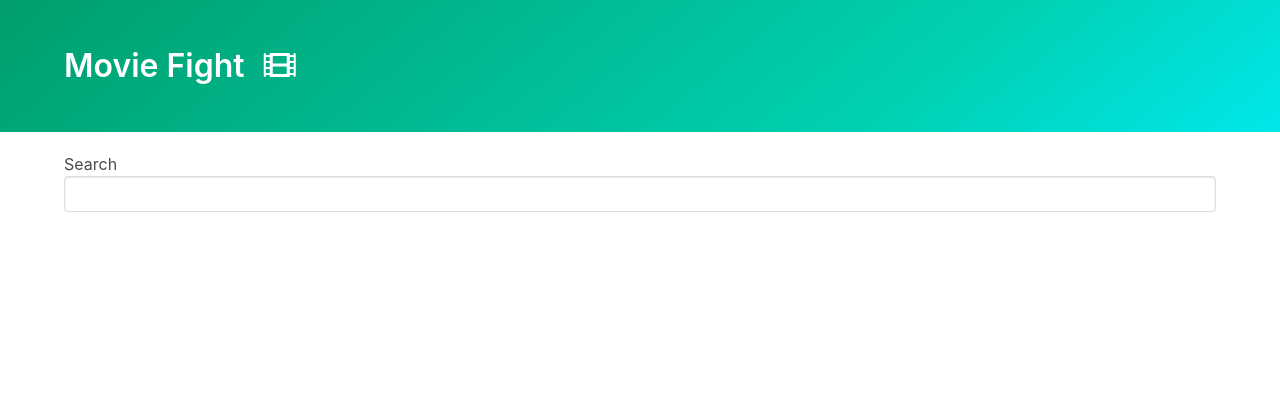
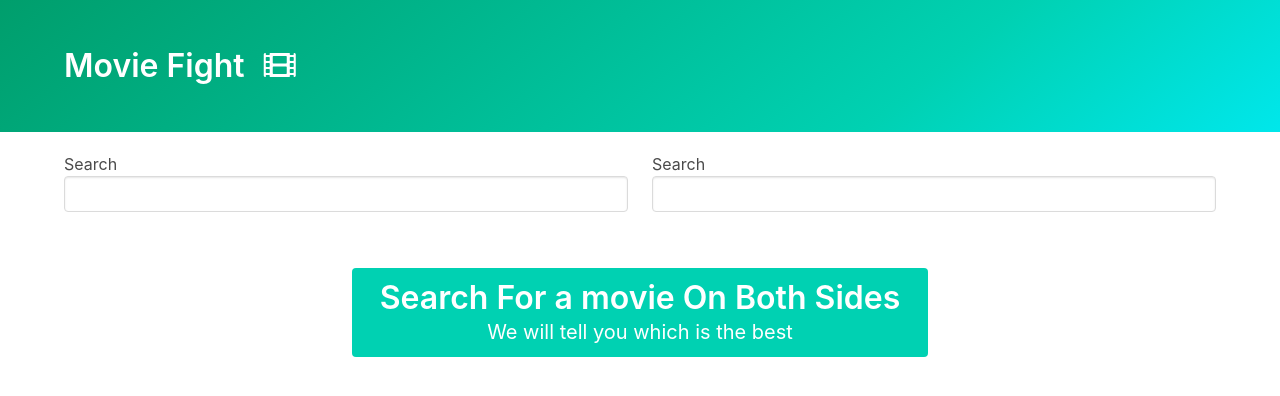
Before and after one commit to Ujjawal-Anand/udemy, a plain HTML site: page javascript/movieFight/index.html in a window 1280 px wide. Drawn offline with nearby package versions, Linux system fonts and the light colour scheme.

Commit message:
completed search of two movies

```diff
--- a/javascript/movieFight/index.html
+++ b/javascript/movieFight/index.html
@@ -26,8 +26,22 @@
       </div>
     </section>
     <div class="container">
-      <div class="autocomplete"></div>
-      <div class="summery"></div>
+      <div class="columns">
+        <div class="column">
+          <div id="left-autocomplete"></div>
+          <div id="left-summery"></div>
+        </div>
+
+        <div class="column">
+          <div id="right-autocomplete"></div>
+          <div id="right-summery"></div>
+        </div>
+    </div>
+        <div class="column is-half notification is-primary tutorial">
+          <h1 class="title">Search For a movie On Both Sides</h1>
+          <p class="subtitle">We will tell you which is the best</p>
+        </div>
+
     </div>
     <script src="utils.js"></script>
     <script src="autocomplete.js"></script>
--- a/javascript/movieFight/index.js
+++ b/javascript/movieFight/index.js
@@ -1,6 +1,4 @@
-
-
-const onMovieSelect = async (movie) => {
+const onMovieSelect = async (movie, summeryElement) => {
     const response = await axios.get('http://www.omdbapi.com/', {
         params: {
             apikey: '69d87029',
@@ -8,9 +6,8 @@ const onMovieSelect = async (movie) => {
         }
     });
 
+    summeryElement.innerHTML = movieTemplate(response.data);
     console.log(response.data);
-    document.querySelector('.summery').innerHTML = movieTemplate(response.data);
-
 }
 
 const movieTemplate = movieDetail => {
@@ -36,6 +33,16 @@ const movieTemplate = movieDetail => {
         </article>
 
         <article class="notification is-primary">
+            <p class="title">${movieDetail.BoxOffice}</p>
+            <p class="subtitle">Box Office</p>
+        </article>
+
+        <article class="notification is-primary">
+            <p class="title">${movieDetail.Metascore}</p>
+            <p class="subtitle">Score</p>
+        </article>
+
+        <article class="notification is-primary">
             <p class="title">${movieDetail.imdbRating}</p>
             <p class="subtitle">Rating</p>
         </article>
@@ -49,7 +56,7 @@ const movieTemplate = movieDetail => {
     `
 }
 
-createAutoComplete({root: document.querySelector('.autocomplete'),
+const autocompleteConfig = {
     optionItem: (movie) => {
         const posterSrc = movie.Poster === "NA" ? '' : movie.Poster;
         return `
@@ -57,9 +64,7 @@ createAutoComplete({root: document.querySelector('.autocomplete'),
             ${movie.Title}
         `;
     },
-    onOptionSelect: (movie) => {
-        return onMovieSelect(movie);
-    },
+
 
     inputValue: (movie) => {
         return movie.Title
@@ -79,5 +84,21 @@ createAutoComplete({root: document.querySelector('.autocomplete'),
         }
         return response.data.Search;
     }
+}
 
+createAutoComplete({
+    ...autocompleteConfig,
+    root: document.querySelector('#left-autocomplete'),
+    onOptionSelect: (movie) => {
+        document.querySelector('.tutorial').classList.add('is-hidden');
+        return onMovieSelect(movie, document.querySelector('#left-summery'));
+    }
 });
+
+createAutoComplete({
+    ...autocompleteConfig,
+    root: document.querySelector('#right-autocomplete'),
+    onOptionSelect: (movie) => {
+        return onMovieSelect(movie, document.querySelector('#right-summery'));
+    }
+});
```
